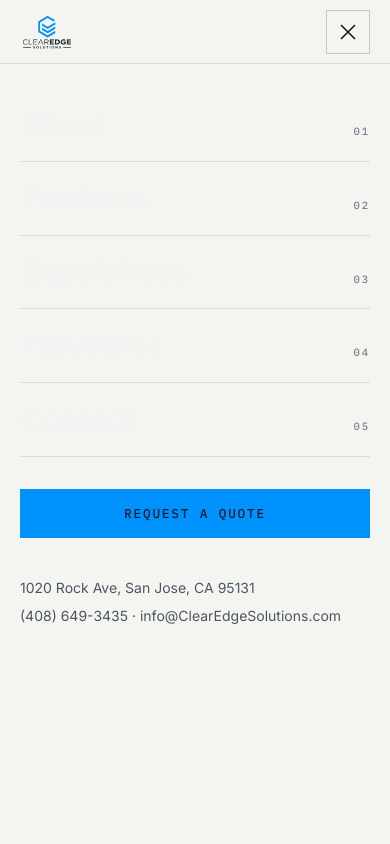
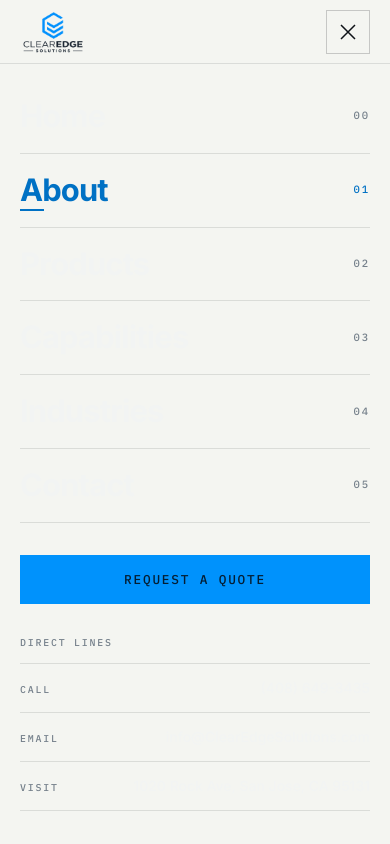
Before and after one commit to khodranefrs-creator/CESWebsite, a Next.js app: page /about in a window 390 px wide. Both pictures are taken after a click on the button "Open menu". Shown: the top 844 px of the page. Built offline with nearby package versions, Linux system fonts and the light colour scheme.

Commit message:
Mobile elevation: menu active state + Home entry + stagger fix, direct-lines directory, full-width CTAs, footer recomposition, safe-area, logo presence

```diff
--- a/src/app/globals.css
+++ b/src/app/globals.css
@@ -440,7 +440,8 @@ html:not(.js) .hero-svg rect {
 /* ------------------------------------------- mobile menu entrance */
 
 /* Plays each time the panel flips from display:none to flex, so no
-   extra JS state is needed. Disabled globally under reduced motion. */
+   extra JS state is needed. Items stagger individually; the CTA and
+   directory follow. Disabled globally under reduced motion. */
 @keyframes menu-item-in {
   from {
     opacity: 0;
@@ -452,14 +453,20 @@ html:not(.js) .hero-svg rect {
   }
 }
 
-.menu-enter > * {
+.menu-enter ul > li,
+.menu-enter > a,
+.menu-enter > div {
   opacity: 0;
   animation: menu-item-in 480ms var(--ease-out-engineered) forwards;
 }
-.menu-enter > *:nth-child(1) { animation-delay: 60ms; }
-.menu-enter > *:nth-child(2) { animation-delay: 140ms; }
-.menu-enter > *:nth-child(3) { animation-delay: 220ms; }
-.menu-enter > *:nth-child(4) { animation-delay: 300ms; }
+.menu-enter ul > li:nth-child(1) { animation-delay: 50ms; }
+.menu-enter ul > li:nth-child(2) { animation-delay: 110ms; }
+.menu-enter ul > li:nth-child(3) { animation-delay: 170ms; }
+.menu-enter ul > li:nth-child(4) { animation-delay: 230ms; }
+.menu-enter ul > li:nth-child(5) { animation-delay: 290ms; }
+.menu-enter ul > li:nth-child(6) { animation-delay: 350ms; }
+.menu-enter > a { animation-delay: 430ms; }
+.menu-enter > div { animation-delay: 510ms; }
 
 /* --------------------------------------------------- assembly diagram */
 
--- a/src/components/cta-section.tsx
+++ b/src/components/cta-section.tsx
@@ -37,7 +37,7 @@ export function CTASection() {
         </Inview>
 
         <Inview delay={160}>
-          <div className="mt-12 flex flex-wrap items-center justify-center gap-4">
+          <div className="mx-auto mt-12 grid max-w-sm grid-cols-1 gap-4 sm:max-w-none sm:grid-flow-col sm:justify-center">
             <Link href="/contact#quote-form" className="btn btn-primary">
               Request a Quote
             </Link>
--- a/src/components/home/hero.tsx
+++ b/src/components/home/hero.tsx
@@ -65,7 +65,7 @@ export function Hero() {
             </p>
 
             <div
-              className="mt-10 flex flex-wrap items-center gap-4 hero-rise"
+              className="mt-10 grid grid-cols-1 gap-4 hero-rise sm:flex sm:flex-wrap sm:items-center"
               style={{ ["--hero-delay" as string]: 660 }}
             >
               <Link href="/capabilities" className="btn btn-primary">
--- a/src/components/site-footer.tsx
+++ b/src/components/site-footer.tsx
@@ -27,32 +27,27 @@ export function SiteFooter() {
           </p>
         </div>
 
-        <nav aria-label="Footer — site">
+        <nav aria-label="Footer — site" className="max-lg:order-3">
           <h2 className="label-mono text-fg-faint">Navigate</h2>
-          <ul className="mt-5 space-y-3 text-sm">
+          <ul className="mt-4 space-y-1 text-sm">
             {navItems.map((item) => (
               <li key={item.href}>
-                <Link href={item.href} className="text-fg-muted transition-colors hover:text-accent">
+                <Link href={item.href} className="block py-2 text-fg-muted transition-colors hover:text-accent">
                   {item.label}
                 </Link>
               </li>
             ))}
-            <li>
-              <Link href="/contact" className="text-fg-muted transition-colors hover:text-accent">
-                Request a Quote
-              </Link>
-            </li>
           </ul>
         </nav>
 
-        <nav aria-label="Footer — capabilities">
+        <nav aria-label="Footer — capabilities" className="max-lg:order-4">
           <h2 className="label-mono text-fg-faint">Capabilities</h2>
-          <ul className="mt-5 space-y-3 text-sm">
+          <ul className="mt-4 space-y-1 text-sm">
             {capabilities.map((cap) => (
               <li key={cap.id}>
                 <Link
                   href={`/capabilities#${cap.id}`}
-                  className="text-fg-muted transition-colors hover:text-accent"
+                  className="block py-2 text-fg-muted transition-colors hover:text-accent"
                 >
                   {cap.name}
                 </Link>
@@ -61,7 +56,7 @@ export function SiteFooter() {
           </ul>
         </nav>
 
-        <div>
+        <div className="max-lg:order-2">
           <h2 className="label-mono text-fg-faint">Contact</h2>
           <address className="mt-5 space-y-3 text-sm not-italic text-fg-muted">
             <p>
--- a/src/components/site-header.tsx
+++ b/src/components/site-header.tsx
@@ -71,7 +71,7 @@ export function SiteHeader() {
             className="flex shrink-0 items-center transition-opacity duration-200 hover:opacity-80"
             aria-label="ClearEdge Solutions — home"
           >
-            <BrandLogo priority sizes="(max-width: 767px) 60px, 96px" className="h-10 w-auto md:h-16" />
+            <BrandLogo priority sizes="(max-width: 767px) 66px, 96px" className="h-11 w-auto md:h-16" />
           </Link>
 
           <nav aria-label="Primary" className="hidden lg:block">
@@ -138,7 +138,7 @@ export function SiteHeader() {
             className="flex shrink-0 items-center"
             aria-label="ClearEdge Solutions — home"
           >
-            <BrandLogo priority sizes="(max-width: 639px) 54px, 60px" className="h-9 w-auto sm:h-10" />
+            <BrandLogo priority sizes="66px" className="h-11 w-auto" />
           </Link>
           <button
             type="button"
@@ -154,34 +154,87 @@ export function SiteHeader() {
 
         <nav
           aria-label="Mobile"
-          className="menu-enter flex flex-1 flex-col overflow-y-auto px-5 pb-10 pt-6 md:px-10"
+          className="menu-enter flex flex-1 flex-col overflow-y-auto px-5 pt-4 md:px-10 [padding-bottom:max(2.5rem,env(safe-area-inset-bottom))]"
         >
           <ul className="flex flex-col">
-            {navItems.map((item, i) => (
+            <li className="hairline-b">
+              <Link
+                href="/"
+                onClick={() => setOpen(false)}
+                aria-current={pathname === "/" ? "page" : undefined}
+                className="group flex items-center justify-between py-5"
+              >
+                <span
+                  className={`relative type-display-m transition-colors ${
+                    pathname === "/"
+                      ? "text-accent after:absolute after:-bottom-1 after:left-0 after:h-[2px] after:w-6 after:bg-accent after:content-['']"
+                      : "group-hover:text-accent"
+                  }`}
+                >
+                  Home
+                </span>
+                <span className={`label-mono ${pathname === "/" ? "text-accent" : "text-fg-faint"}`}>
+                  00
+                </span>
+              </Link>
+            </li>
+            {navItems.map((item, i) => {
+              const active = pathname.startsWith(item.href);
+              return (
                 <li key={item.href} className="hairline-b">
-                <Link href={item.href} className="group flex items-baseline justify-between py-5">
-                  <span className="type-display-m group-hover:text-accent transition-colors">
+                  <Link
+                    href={item.href}
+                    onClick={() => setOpen(false)}
+                    aria-current={active ? "page" : undefined}
+                    className="group flex items-center justify-between py-5"
+                  >
+                    <span
+                      className={`relative type-display-m transition-colors ${
+                        active
+                          ? "text-accent after:absolute after:-bottom-1 after:left-0 after:h-[2px] after:w-6 after:bg-accent after:content-['']"
+                          : "group-hover:text-accent"
+                      }`}
+                    >
                       {item.label}
                     </span>
-                  <span className="label-mono text-fg-faint">
+                    <span className={`label-mono ${active ? "text-accent" : "text-fg-faint"}`}>
                       {String(i + 1).padStart(2, "0")}
                     </span>
                   </Link>
                 </li>
-            ))}
+              );
+            })}
           </ul>
 
-          <Link href="/contact" className="btn btn-primary mt-8 w-full">
+          <Link href="/contact#quote-form" onClick={() => setOpen(false)} className="btn btn-primary mt-8 w-full">
             Request a Quote
           </Link>
 
-          <div className="mt-10 space-y-2 text-sm text-fg-muted">
-            <p>{company.address.street}, {company.address.city}, {company.address.state} {company.address.zip}</p>
-            <p>
-              <a className="hover:text-accent" href={`tel:${company.phoneHref}`}>{company.phone}</a>
-              {" · "}
-              <a className="hover:text-accent" href={`mailto:${company.email}`}>{company.email}</a>
-            </p>
+          {/* direct lines directory */}
+          <div className="mt-8">
+            <p className="label-mono !text-[0.62rem] text-fg-faint">Direct lines</p>
+            <ul className="mt-3 border-t border-line">
+              <li className="border-b border-line">
+                <a href={`tel:${company.phoneHref}`} className="group flex items-baseline justify-between gap-6 py-3.5">
+                  <span className="label-mono shrink-0 !text-[0.62rem] text-fg-faint transition-colors group-hover:text-accent">Call</span>
+                  <span className="text-right text-sm font-medium">{company.phone}</span>
+                </a>
+              </li>
+              <li className="border-b border-line">
+                <a href={`mailto:${company.email}`} className="group flex items-baseline justify-between gap-6 py-3.5">
+                  <span className="label-mono shrink-0 !text-[0.62rem] text-fg-faint transition-colors group-hover:text-accent">Email</span>
+                  <span className="text-right text-sm font-medium">{company.email}</span>
+                </a>
+              </li>
+              <li className="border-b border-line">
+                <div className="flex items-baseline justify-between gap-6 py-3.5">
+                  <span className="label-mono shrink-0 !text-[0.62rem] text-fg-faint">Visit</span>
+                  <span className="text-right text-sm font-medium">
+                    {company.address.street}, {company.address.city}, {company.address.state} {company.address.zip}
+                  </span>
+                </div>
+              </li>
+            </ul>
           </div>
         </nav>
       </div>
```
Lines whose indentation alone changed are shown as unchanged.
